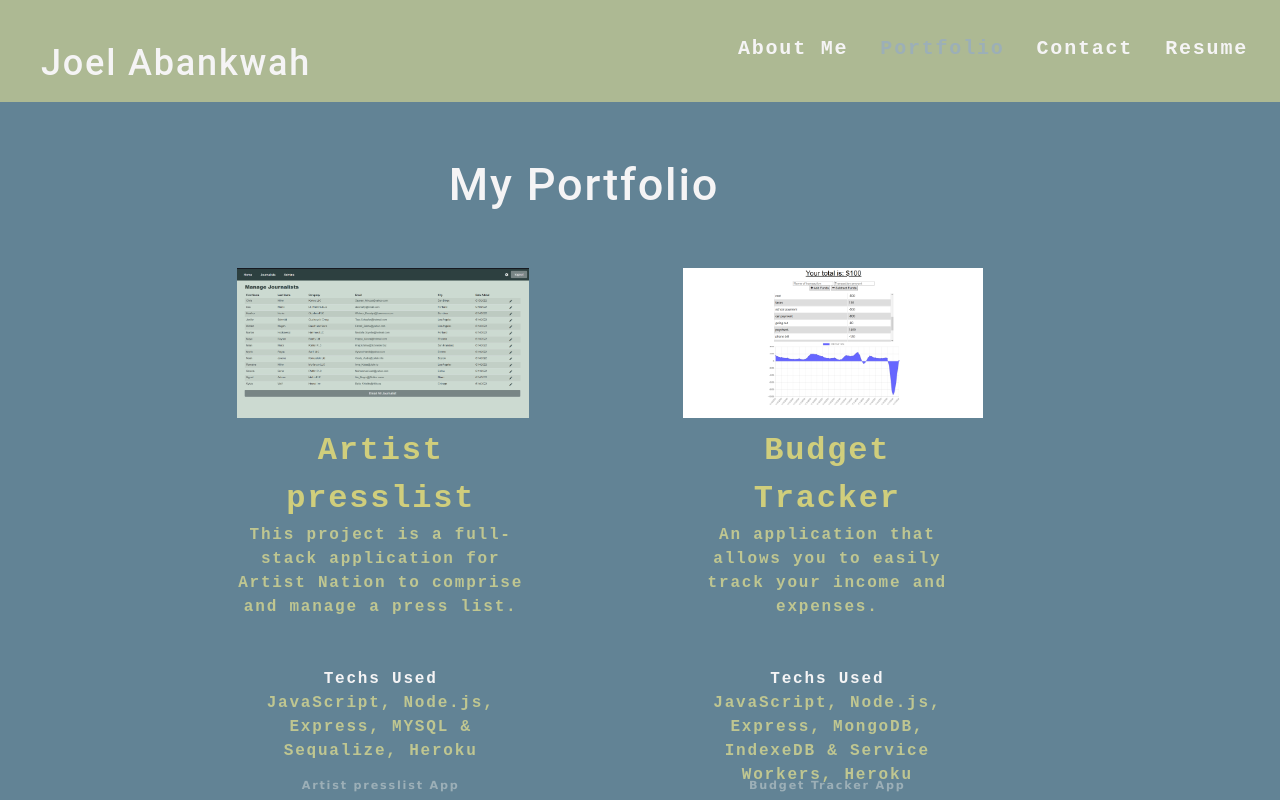
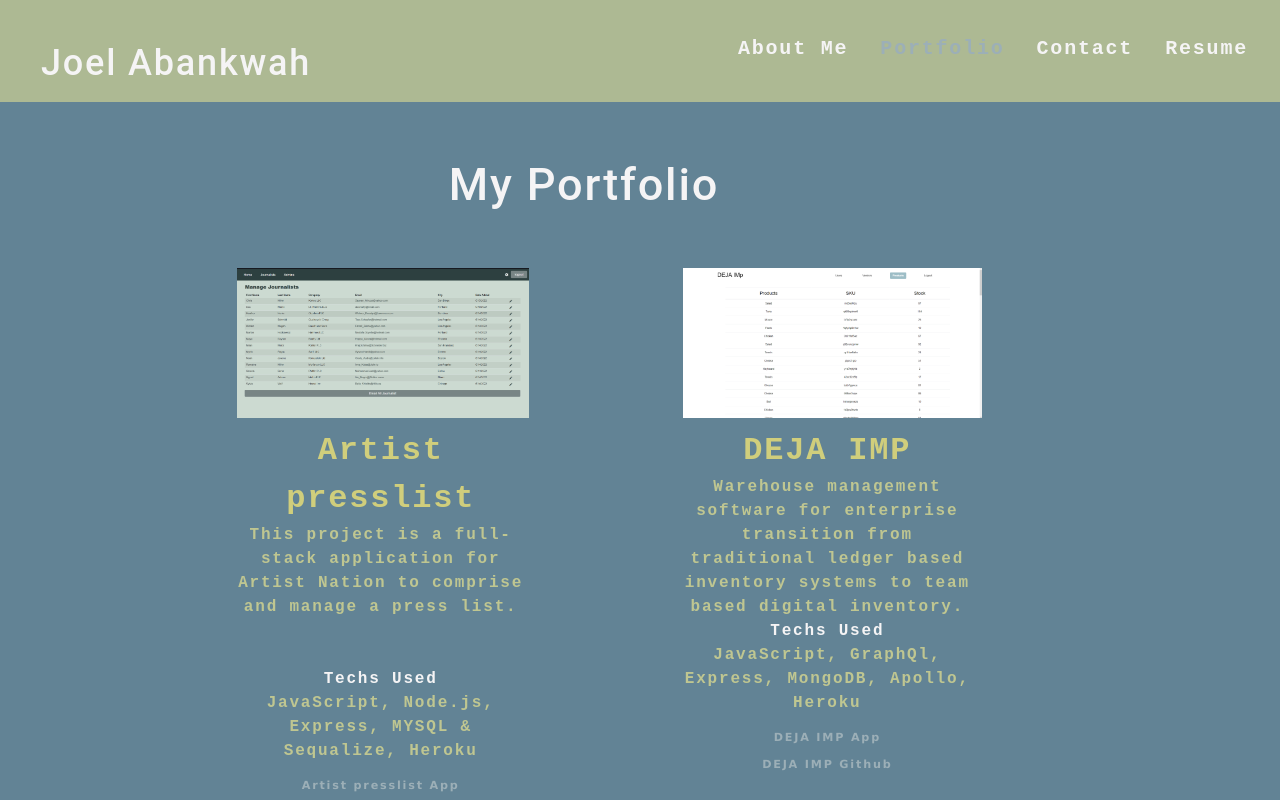
Before and after one commit to JoelAbankwah/react-portfolio, a React (Create React App) app: page / in a window 1280 px wide. Both pictures are taken after a click on the item "Portfolio". Shown: the top 800 px of the page. Built offline with nearby package versions, Linux system fonts and the light colour scheme.

Commit message:
Update projects with deja-imp

```diff
--- a/package.json
+++ b/package.json
@@ -11,7 +11,7 @@
     "react": "^17.0.1",
     "react-bootstrap": "^1.4.0",
     "react-dom": "^17.0.1",
-    "react-scripts": "3.4.1",
+    "react-scripts": "^5.0.1",
     "web-vitals": "^0.2.4"
   },
   "scripts": {
--- a/src/components/Portfolio/index.js
+++ b/src/components/Portfolio/index.js
@@ -19,25 +19,25 @@ function Portfolio() {
 			deployed: 'https://artistnation-presslist.herokuapp.com/',
 		},
 		{
-			name: 'Budget Tracker',
+			name: 'DEJA IMP',
 			description:
-				'An application that allows you to easily track your income and expenses.',
-			image: 'budget-tracker.png',
+				'Warehouse management software for enterprise transition from traditional ledger based inventory systems to team based digital inventory.',
+			image: 'deja-imp.png',
 			technologies: [
 				'JavaScript',
-				'Node.js',
+				'GraphQl',
 				'Express',
                 'MongoDB',
-                'IndexeDB & Service Workers',
+                'Apollo',
 				'Heroku',
 			],
-			github: 'https://github.com/JoelAbankwah/budget-tracker',
-			deployed: 'https://warm-woodland-92951.herokuapp.com',
+			github: 'https://github.com/edellenator/Deja-imp/',
+			deployed: 'https://deja-imp.herokuapp.com',
 		},
 		{
 			name: 'Cat Me',
 			description:
-				'Cat Me is an application that allows users to get photos and facts about cats. Users also have the ability to favorite and save photos and/or facts to their local storage.',
+				'Cat Me is an application that allows users to get fun photos and facts about cats.',
 			image: 'cat-me.png',
 			technologies: ['HTML/CSS', 'JavaScript', 'Foundation', 'GoogleIcons'],
 			github: 'https://github.com/sammylwolfson/cat-me',
```
Also changed, not shown: src/assets/images/deja-imp.png (added), 1 other file (tests, documents, lock files or other folders).
